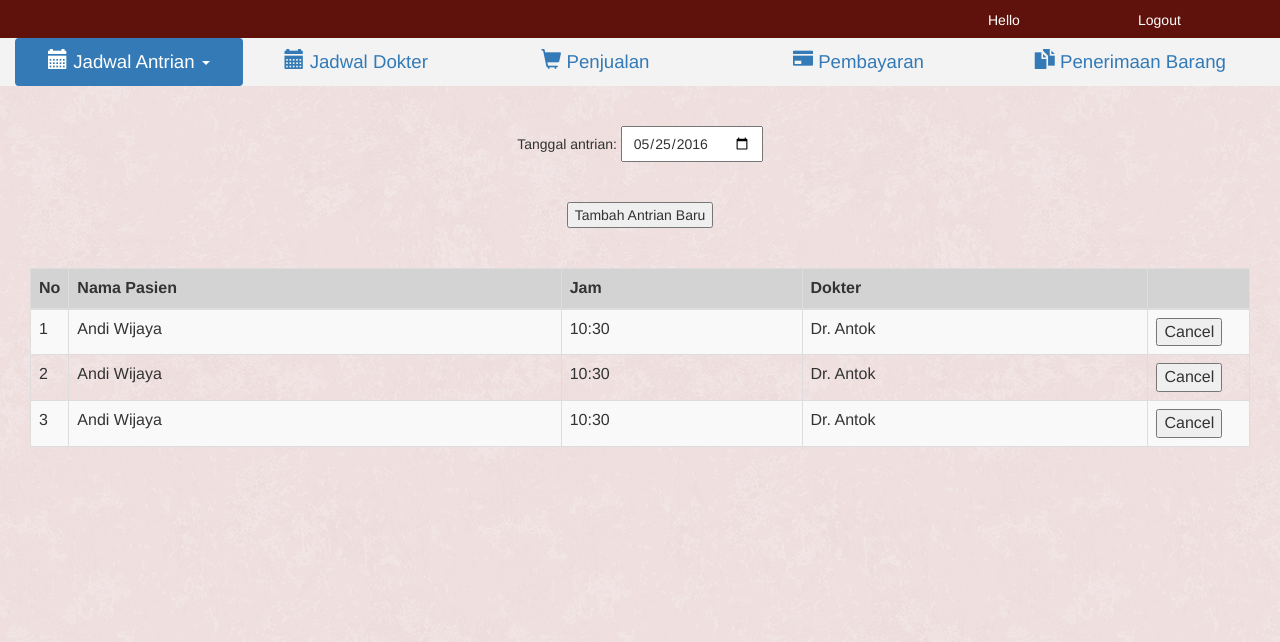
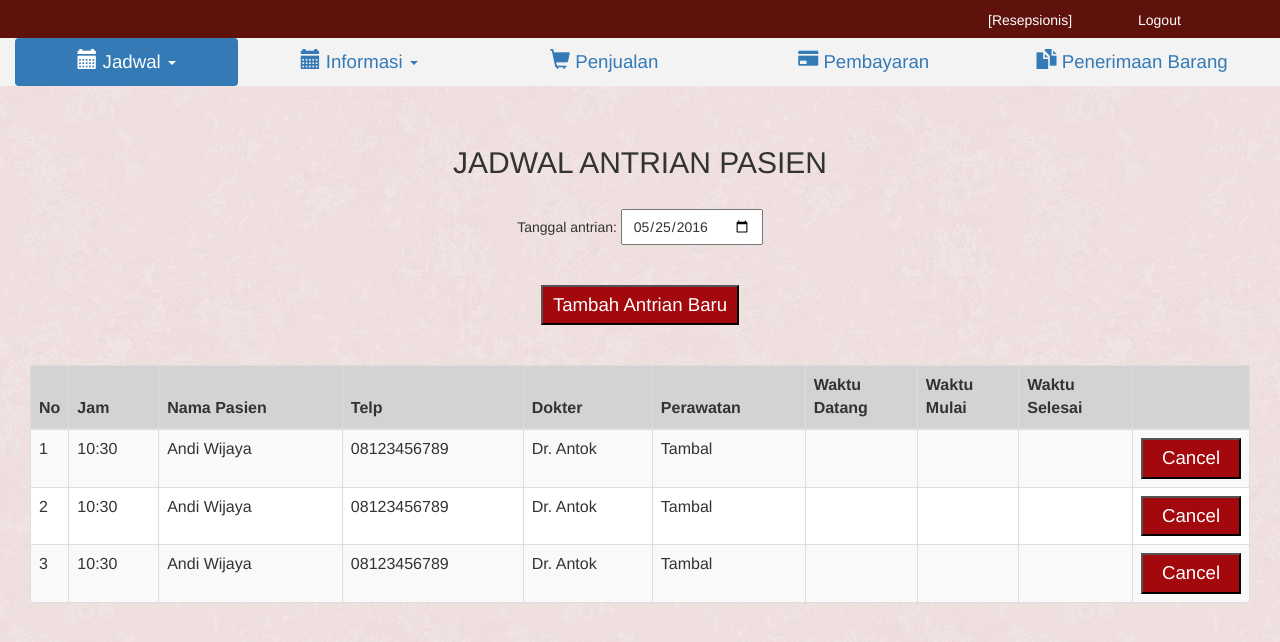
Before and after one commit to MaxelITSolution/drg, a CodeIgniter app: page /index.php/cont_resepsionis/index in a window 1280 px wide. Shown: the top 642 px of the page. Run offline with CodeIgniter, Linux system fonts and the light colour scheme; data that the repository does not hold is empty; some libraries are stand-ins or nearby versions.

Commit message:
Fix tampilan resepsionis + datepicker

```diff
--- a/application/views/Persons/Resepsionis/View_resepsionis.php
+++ b/application/views/Persons/Resepsionis/View_resepsionis.php
@@ -1,14 +1,14 @@
+<!DOCTYPE>
 <html lang="en">
 <head>
  <meta charset="utf-8">
   <?php loadAsset("css/style_basic.css"); ?>
   <?php loadAsset("css/style_drg.css"); ?>
-   <link rel="stylesheet" type="text/css" href="<?php echo base_url("assets/css/login.css")?>" />
-   <link rel="stylesheet" type="text/css" href="<?php echo base_url("assets/css/datepicker.css")?>" />
-   <link rel="stylesheet" type="text/css" href="<?php echo base_url("assets/bootstrap/css/bootstrap.min.css")?>"/>
-   <link rel="stylesheet" type="text/css" href="<?php echo base_url("assets/bootstrap/css/clockpicker.css")?>"/>
-
-   <link rel="stylesheet" type="text/css" href="<?php echo base_url("assets/css/jquery-ui.min.css")?>" />
+  <?php loadAsset("css/login.css")?>
+  <?php loadAsset("css/datepicker.css")?>
+  <?php loadAsset("bootstrap/css/bootstrap.min.css")?>
+  <?php loadAsset("bootstrap/css/clockpicker.css")?>
+  <?php loadAsset("css/jquery-ui.min.css")?>
 
    <script src="<?php echo base_url("assets/js/jquery-2.2.3.min.js")?>"></script>
 
@@ -16,7 +16,7 @@
 
    <script src="<?php echo base_url("assets/bootstrap/js/bootstrap.min.js"); ?>"></script>
    <script src="<?php echo base_url("assets/bootstrap/js/clockpicker.js"); ?>"></script>
-  <Script>
+  <script>
 	$(document).ready(function()
 	{
 		listDokter=[];
@@ -84,7 +84,7 @@
 <header>
 	<ul>
 		<li id="headerKanan"><a href="<?php echo site_url("Cont_login/index");?>">Logout</a></li>
-		<li id="headerKanan"><a>Hello</a></li>
+		<li id="headerKanan"><a>[Resepsionis]</a></li>
 	</ul>
 </header>
 
@@ -93,38 +93,49 @@
   <ul class="nav nav-pills nav-justified">
     <li class="active dropdown">
 	    <a class="dropdown-toggle" data-toggle="dropdown" href="#" style="font-size:14pt;" >
-        <span style="font-size:20px" class="glyphicon glyphicon-calendar"></span> Jadwal Antrian
+        <span style="font-size:20px" class="glyphicon glyphicon-calendar"></span> Jadwal
         <span class="caret"></span>
 	    </a>
 	    <ul class="dropdown-menu">
-        <li><a data-toggle="pill" href="#menu1">Daftar</a></li>
-        <li><a data-toggle="pill" href="#">Reminder</a></li>
-        <li><a data-toggle="pill" href="#">Follow Up</a></li>
+        <li><a data-toggle="pill" href="#menu1">Jadwal Pasien</a></li>
+        <li><a data-toggle="pil2" href="#">Reminder Pasien</a></li>
+        <li><a data-toggle="pil3" href="#">Follow Up Pasien</a></li>
+        <li><a data-toggle="pil4" href="#">Jadwal Dokter</a></li>
+      </ul>
+	  </li>
+
+    <li class="dropdown">
+      <a class="dropdown-toggle" data-toggle="dropdown" href="#" style="font-size:14pt;" >
+        <span style="font-size:20px" class="glyphicon glyphicon-calendar"></span> Informasi
+        <span class="caret"></span>
+      </a>
+      <ul class="dropdown-menu">
+        <li><a data-toggle="pill" href="#menu1">Data Pasien</a></li>
+        <li><a data-toggle="pil2" href="#">Daftar Harga</a></li>
       </ul>
     </li>
 
 
     <li>
-      <a data-toggle="pill" style="font-size:14pt;" href="#menu3">
-        <span style="font-size:20px" class="glyphicon glyphicon-calendar"></span> Jadwal Dokter
-      </a>
-    </li>
-    <li>
       <a data-toggle="pill" style="font-size:14pt;" href="#menu2">
         <span style="font-size:20px" class="glyphicon glyphicon-shopping-cart"></span> Penjualan
       </a>
     </li>
+
     <li>
-      <a data-toggle="pill" style="font-size:14pt;" href="#menu4">
+      <a data-toggle="pill" style="font-size:14pt;" href="#menu3">
         <span style="font-size:20px" class="glyphicon glyphicon-credit-card"></span> Pembayaran
       </a>
     </li>
+
     <li>
-      <a data-toggle="pill" style="font-size:14pt;" href="#menu5">
+      <a data-toggle="pill" style="font-size:14pt;" href="#menu4">
         <span style="font-size:20px" class="glyphicon glyphicon-duplicate"></span> Penerimaan Barang
       </a>
     </li>
+
   </ul>
+
 </nav>
 <!-- Ini pilihan untuk ngubah tanggal. Default tanggal hari ini. Tabel di bawah menampilkan data antrian pada tanggal yg disini -->
 <br><br>
@@ -133,48 +144,72 @@
 <div class="container-fluid">
 	<div class="tab-content">
 		<div id="menu1" class="tab-pane fade in active">
+
+      <h2>JADWAL ANTRIAN PASIEN</h2>
+      <br>
+
 		  <div class="table-responsive container-fluid">
 			<div style="text-align: center;">
-			Tanggal antrian: <input id="tanggal" type="date" value="<?php echo date("Y-m-d")?>">
+			Tanggal antrian: <input id="tanggal_antrian" type="date" value="<?php echo date("Y-m-d")?>" />
 			</div>
 
 			<br><br>
 			<div style="text-align: center;">
-			  <button id="TambahAntrian">Tambah Antrian Baru</button>
+			  <button id="TambahAntrian" class="btn_1">Tambah Antrian Baru</button>
 			</div>
 			<br><br>
 
-			<table class="table table-striped table-bordered">
+			<table class="table table-striped table-bordered" style="background-color: white;">
 			  <thead style="background-color: lightgray;">
 				<tr>
 				  <th width="20px">No</th>
+				  <th>Jam</th>
           <th>Nama Pasien</th>
-				  <th>Jam</th>
+          <th>Telp</th>
           <th>Dokter</th>
+          <th>Perawatan</th>
+          <th>Waktu<br>Datang</th>
+          <th>Waktu<br>Mulai</th>
+          <th>Waktu<br>Selesai</th>
 				  <th class="col-sm-1">&nbsp;</th>
 				</tr>
 			  </thead>
 			  <tbody>
 				<tr>
 				  <td>1</td>
+				  <td>10:30</td>
           <td>Andi Wijaya</td>
-				  <td>10:30</td>
+          <td>08123456789</td>
           <td>Dr. Antok</td>
-				  <td><button>Cancel</button></td>
+          <td>Tambal</td>
+          <td></td>
+          <td></td>
+				  <td></td>
+				  <td><button class="btn_1">Cancel</button></td>
 				</tr>
 				<tr>
           <td>2</td>
+          <td>10:30</td>
           <td>Andi Wijaya</td>
-				  <td>10:30</td>
+          <td>08123456789</td>
           <td>Dr. Antok</td>
-				  <td><button>Cancel</button></td>
+          <td>Tambal</td>
+          <td></td>
+          <td></td>
+          <td></td>
+          <td><button class="btn_1">Cancel</button></td>
 				</tr>
 				<tr>
           <td>3</td>
+          <td>10:30</td>
           <td>Andi Wijaya</td>
-				  <td>10:30</td>
+          <td>08123456789</td>
           <td>Dr. Antok</td>
-				  <td><button>Cancel</button></td>
+          <td>Tambal</td>
+          <td></td>
+          <td></td>
+          <td></td>
+          <td><button class="btn_1">Cancel</button></td>
 				</tr>
 			  </tbody>
 			</table>
@@ -336,4 +371,17 @@
 </div>
 <input type="hidden" id="idDokter" value="">
 
+<script>
+  $("#tanggal_antrian").datepicker({
+    minDate: "0",
+    changeMonth: true,
+    changeYear: true,
+    showOtherMonths: true,
+    selectOtherMonths: true,
+    dateFormat: "yy-mm-dd",
+    regional: "id"
+
+  });
+</script>
+
 <html>
--- a/application/views/view_login.php
+++ b/application/views/view_login.php
@@ -13,7 +13,7 @@
       <tr>
         <td>Username</td>
         <td>:</td>
-        <td><input style="width:100%" type="text" id="username" name="username" placeholder="Masukkan Username" /></td>
+        <td><input style="width:100%" type="text" id="username" name="username" placeholder="Masukkan Username" value="kasir" /></td>
       </tr>
       <tr>
         <td>Password</td>
--- a/assets/css/style_basic.css
+++ b/assets/css/style_basic.css
@@ -22,11 +22,14 @@ button.btn_1 {
   background-color: var(--color_button);
   color: white;
   font-size: 14pt;
-  width: 100px;
-  padding: 5px;
+  min-width: 100px;
+  padding: 5px 10px;
   border-collapse: collapse;
 }
 button.btn_1:hover {
   background-color: var(--color_button_hover);
   cursor: pointer;
 }
+h1,h2,h3,h4,h5,h6 {
+  text-align: center;
+}
```
Lines whose indentation alone changed are shown as unchanged.
